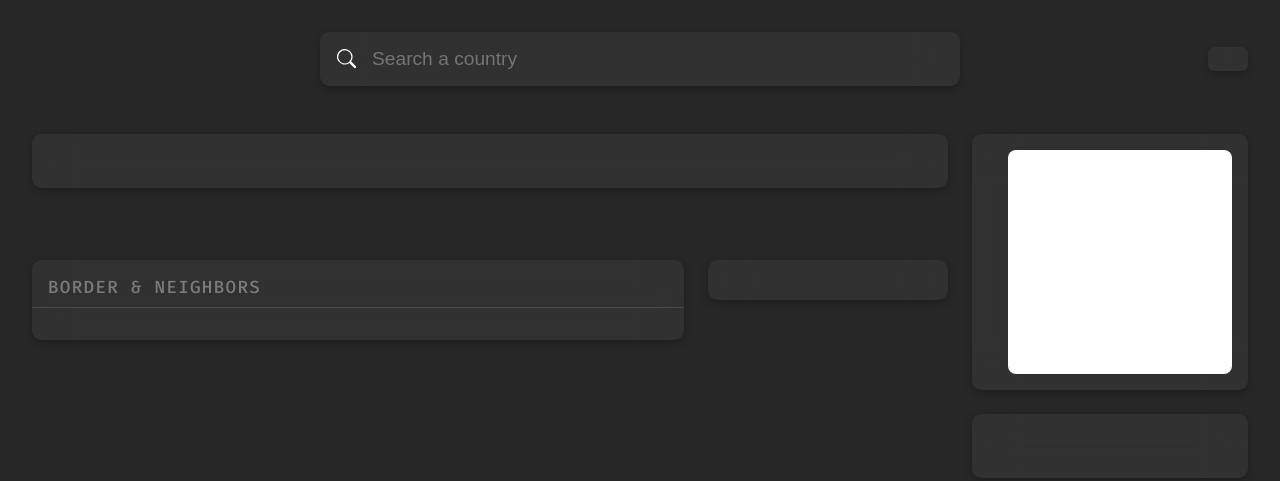
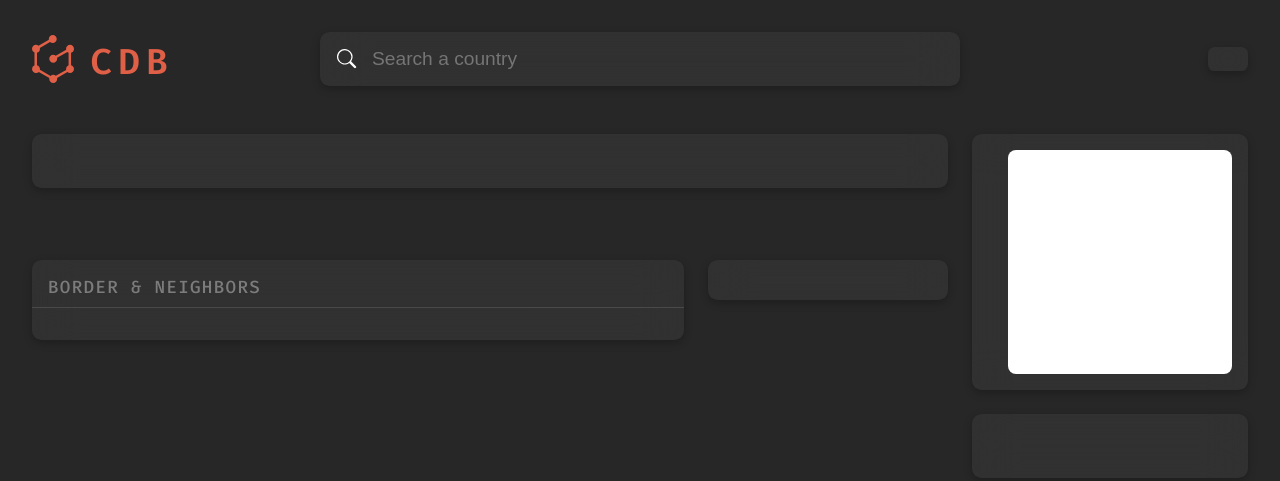
Before and after one commit to BYT-Bender/country-db, a plain HTML site: page search.html in a window 1280 px wide. Drawn offline with Linux system fonts and the light colour scheme.

Commit message:
Update search.html

```diff
--- a/search.html
+++ b/search.html
@@ -16,6 +16,14 @@
     <div class="bg-effect"></div>
 
     <div class="top-bar">
+        <div class="logo">
+            <img src="assets/icons/graphene.svg" alt="">
+            <div class="name">
+                <span>C</span>
+                <span>D</span>
+                <span>B</span>
+            </div>
+        </div>
         <div class="search-bar">
             <div class="search-icon">
                 <svg xmlns="http://www.w3.org/2000/svg" width="16" height="16" fill="currentColor" class="bi bi-search" viewBox="0 0 16 16">
```
